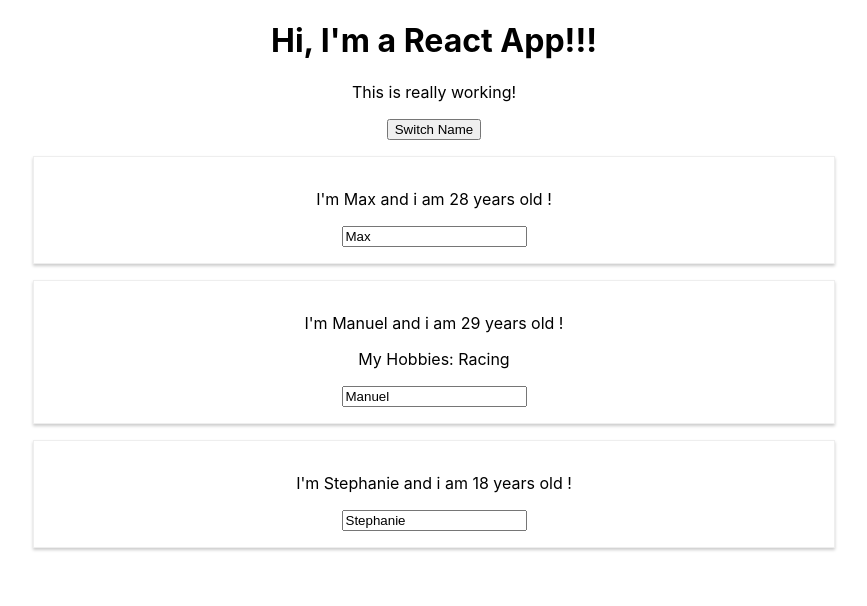
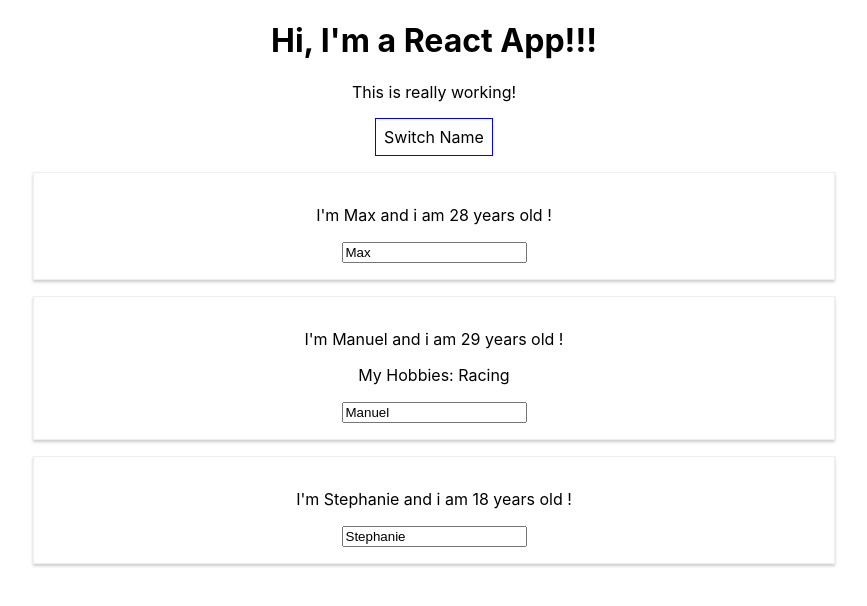
Before and after one commit to shakhzodbek1997/react-app-udemy, a React (Create React App) app: page / in a window 1280 px wide. Shown: the top 606 px of the page, without its empty margins (206-1073 px from the left). Built offline with nearby package versions, Linux system fonts and the light colour scheme.

Commit message:
49. Working with Inline Styles

```diff
--- a/src/App.css
+++ b/src/App.css
@@ -1,3 +1,7 @@
 .App {
   text-align: center;
 }
+
+button{
+
+}
--- a/src/App.js
+++ b/src/App.js
@@ -36,11 +36,24 @@
     };
 
     render() {
+        const style = {
+          backgroundColor: 'white',
+            font: 'inherit',
+            border: '1px solid blue',
+            padding: '8px',
+            cursor: 'pointer'
+        };
+
         return (
             <div className="App">
                 <h1>Hi, I'm a React App!!!</h1>
                 <p>This is really working!</p>
-                <button onClick={() => this.switchNameHandler('Maximilian!')}>Switch Name</button>
+                <button
+                    className="test"
+                    style={style}
+                    onClick={() => this.switchNameHandler('Maximilian!')}>
+                    Switch Name
+                </button>
 
 
                 <Person
--- a/src/Person/Person.js
+++ b/src/Person/Person.js
@@ -1,5 +1,6 @@
 import React from "react";
 import './Person.css'
+import '../App.css'
 
 const person = (props) => {
     return (
```
